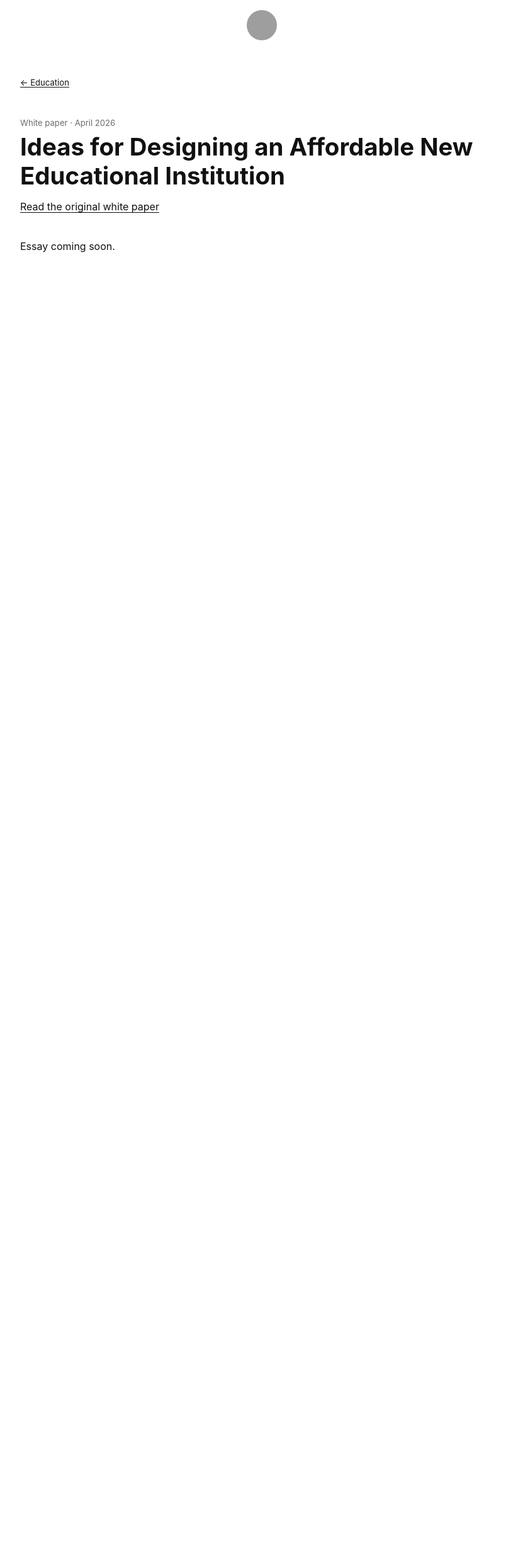
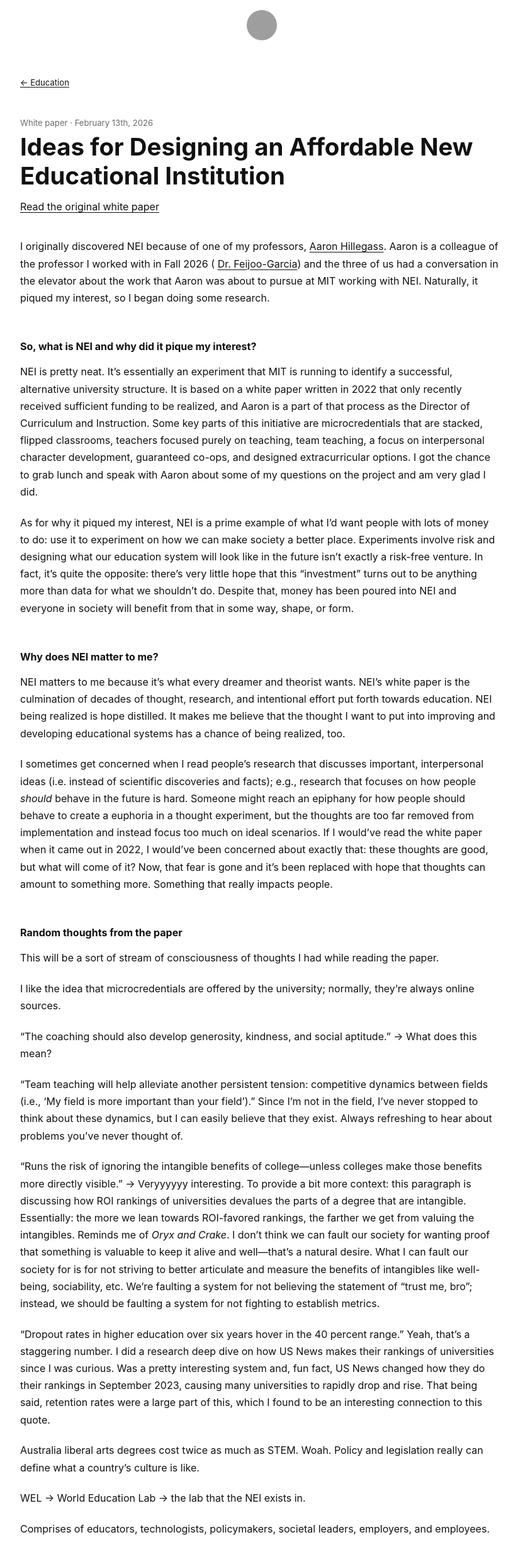
Before and after one commit to EL132/new-website, a React (Create React App) app: page /engineer/education/thoughts/affordable-new-educational-institution in a window 1280 px wide. Shown: the top 2476 px of the page at 63% size, without its empty margins (224-1047 px from the left). Before the commit the page ends 800 px from the top, so only its background shows below. Built offline with nearby package versions, Linux system fonts and the light colour scheme; no server answers; grey boxes are pictures that could not be loaded; what world-atlas would draw is missing.

Commit message:
Complete NEI blog

```diff
--- a/src/data/educationThoughts.js
+++ b/src/data/educationThoughts.js
@@ -2,7 +2,7 @@
     {
         slug: 'college-student-loneliness',
         type: 'Podcast',
-        date: '7/30/26',
+        date: 'July 30th, 2026',
         title: 'Why Half of College Students Feel Alone and How to Fix It | Alexis Redding',
         sourceLabel: 'Listen to the original podcast',
         sourceUrl: 'https://open.spotify.com/episode/42vp5xuK8B9EPoMYPfup1r',
@@ -20,10 +20,10 @@
     {
         slug: 'affordable-new-educational-institution',
         type: 'White paper',
-        date: 'April 2026',
+        date: 'February 13th, 2026',
         title: 'Ideas for Designing an Affordable New Educational Institution',
         sourceLabel: 'Read the original white paper',
-        sourceUrl: 'https://openlearning.mit.edu/ideas-designing-affordable-new-educational-institution',
+        sourceUrl: 'https://openlearning.mit.edu/sites/default/files/2022-10/An-Affordable-New-Educational-Institution-NEI-MIT-JWEL-2022%20%28Final%209-27%29.pdf',
         sourceDestination: 'nei-white-paper',
     },
 ];
--- a/src/pages/EducationThought.js
+++ b/src/pages/EducationThought.js
@@ -40,6 +40,145 @@
         >
             {children}
         </EducationCitationLink>
+    );
+}
+
+function AffordableNewEducationalInstitutionEssay() {
+    const thoughtSlug = 'affordable-new-educational-institution';
+
+    return (
+        <>
+            <p>
+                I originally discovered NEI because of one of my professors,{' '}
+                <EducationCitationLink
+                    href="https://en.wikipedia.org/wiki/Aaron_Hillegass"
+                    thoughtSlug={thoughtSlug}
+                    citation="aaron-hillegass"
+                >
+                    Aaron Hillegass
+                </EducationCitationLink>
+                . Aaron is a colleague of the professor I worked with in Fall 2026 ({' '}
+                <EducationCitationLink
+                    href="https://www.pfeijoo.com/"
+                    thoughtSlug={thoughtSlug}
+                    citation="dr-feijoo-garcia"
+                >
+                    Dr. Feijoo-Garcia
+                </EducationCitationLink>
+                ) and the three of us had a conversation in the elevator about the work that
+                Aaron was about to pursue at MIT working with NEI. Naturally, it piqued my interest,
+                so I began doing some research.
+            </p>
+
+            <h2>So, what is NEI and why did it pique my interest?</h2>
+
+            <p>
+                NEI is pretty neat. It’s essentially an experiment that MIT is running to identify a
+                successful, alternative university structure. It is based on a white paper written
+                in 2022 that only recently received sufficient funding to be realized, and Aaron is
+                a part of that process as the Director of Curriculum and Instruction. Some key parts
+                of this initiative are microcredentials that are stacked, flipped classrooms,
+                teachers focused purely on teaching, team teaching, a focus on interpersonal
+                character development, guaranteed co-ops, and designed extracurricular options. I
+                got the chance to grab lunch and speak with Aaron about some of my questions on the
+                project and am very glad I did.
+            </p>
+
+            <p>
+                As for why it piqued my interest, NEI is a prime example of what I’d want people with
+                lots of money to do: use it to experiment on how we can make society a better place.
+                Experiments involve risk and designing what our education system will look like in
+                the future isn’t exactly a risk-free venture. In fact, it’s quite the opposite:
+                there’s very little hope that this “investment” turns out to be anything more than
+                data for what we shouldn’t do. Despite that, money has been poured into NEI and
+                everyone in society will benefit from that in some way, shape, or form.
+            </p>
+
+            <h2>Why does NEI matter to me?</h2>
+
+            <p>
+                NEI matters to me because it’s what every dreamer and theorist wants. NEI’s white
+                paper is the culmination of decades of thought, research, and intentional effort put
+                forth towards education. NEI being realized is hope distilled. It makes me believe
+                that the thought I want to put into improving and developing educational systems has
+                a chance of being realized, too.
+            </p>
+
+            <p>
+                I sometimes get concerned when I read people’s research that discusses important,
+                interpersonal ideas (i.e. instead of scientific discoveries and facts); e.g.,
+                research that focuses on how people <em>should</em> behave in the future is hard.
+                Someone might reach an epiphany for how people should behave to create a euphoria in
+                a thought experiment, but the thoughts are too far removed from implementation and
+                instead focus too much on ideal scenarios. If I would’ve read the white paper when
+                it came out in 2022, I would’ve been concerned about exactly that: these thoughts are
+                good, but what will come of it? Now, that fear is gone and it’s been replaced with
+                hope that thoughts can amount to something more. Something that really impacts
+                people.
+            </p>
+
+            <h2>Random thoughts from the paper</h2>
+
+            <p>
+                This will be a sort of stream of consciousness of thoughts I had while reading the
+                paper.
+            </p>
+
+            <p>
+                I like the idea that microcredentials are offered by the university; normally,
+                they’re always online sources.
+            </p>
+
+            <p>
+                “The coaching should also develop generosity, kindness, and social aptitude.” → What
+                does this mean?
+            </p>
+
+            <p>
+                “Team teaching will help alleviate another persistent tension: competitive dynamics
+                between fields (i.e., ‘My field is more important than your field’).” Since I’m not
+                in the field, I’ve never stopped to think about these dynamics, but I can easily
+                believe that they exist. Always refreshing to hear about problems you’ve never
+                thought of.
+            </p>
+
+            <p>
+                “Runs the risk of ignoring the intangible benefits of college—unless colleges make
+                those benefits more directly visible.” → Veryyyyyy interesting. To provide a bit
+                more context: this paragraph is discussing how ROI rankings of universities devalues
+                the parts of a degree that are intangible. Essentially: the more we lean towards
+                ROI-favored rankings, the farther we get from valuing the intangibles. Reminds me of{' '}
+                <em>Oryx and Crake</em>. I don’t think we can fault our society for wanting proof that
+                something is valuable to keep it alive and well—that’s a natural desire. What I can
+                fault our society for is for not striving to better articulate and measure the
+                benefits of intangibles like well-being, sociability, etc. We’re faulting a system
+                for not believing the statement of “trust me, bro”; instead, we should be faulting a
+                system for not fighting to establish metrics.
+            </p>
+
+            <p>
+                “Dropout rates in higher education over six years hover in the 40 percent range.”
+                Yeah, that’s a staggering number. I did a research deep dive on how US News makes
+                their rankings of universities since I was curious. Was a pretty interesting system
+                and, fun fact, US News changed how they do their rankings in September 2023, causing
+                many universities to rapidly drop and rise. That being said, retention rates were a
+                large part of this, which I found to be an interesting connection to this quote.
+            </p>
+
+            <p>
+                Australia liberal arts degrees cost twice as much as STEM. Woah. Policy and
+                legislation really can define what a country’s culture is like.
+            </p>
+
+            <p>
+                WEL → World Education Lab → the lab that the NEI exists in.
+            </p>
+
+            <p>
+                Comprises of educators, technologists, policymakers, societal leaders, employers,
+                and employees.
+            </p>
+        </>
     );
 }
 
@@ -422,6 +561,7 @@
 
     useEffect(() => {
         const publishedEssaySlugs = [
+            'affordable-new-educational-institution',
             'college-student-loneliness',
             'college-system-collapse',
         ];
@@ -509,6 +649,8 @@
                         <CollegeStudentLonelinessEssay />
                     ) : thought.slug === 'college-system-collapse' ? (
                         <CollegeSystemCollapseEssay />
+                    ) : thought.slug === 'affordable-new-educational-institution' ? (
+                        <AffordableNewEducationalInstitutionEssay />
                     ) : (
                         <p>Essay coming soon.</p>
                     )}
```
